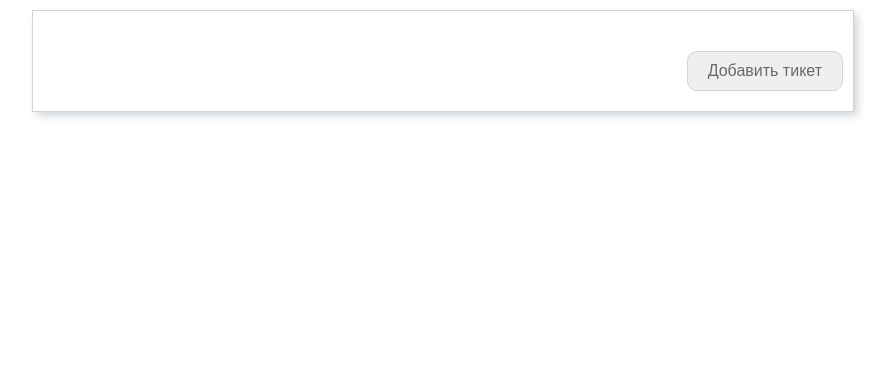
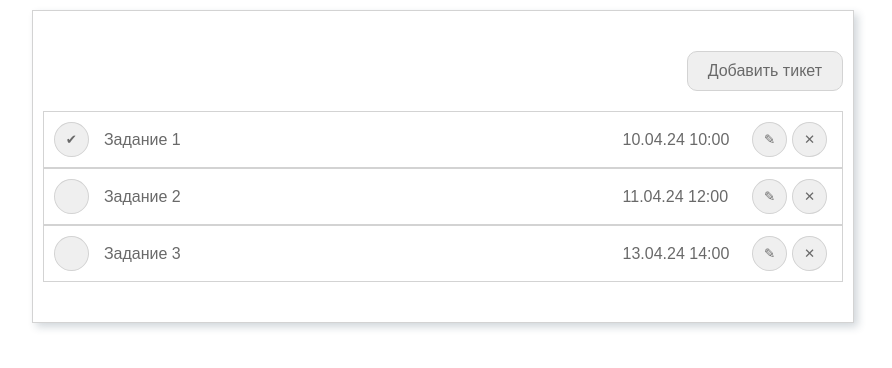
Before and after one commit to ustasnov/ahj-httpf, a website built with webpack: page src/index.html in a window 1280 px wide. Shown: the whole page, without its empty margins (197-1089 px from the left). Built offline with nearby package versions, Linux system fonts and the light colour scheme.

Commit message:
Add Ticket class

```diff
--- a/src/css/style.css
+++ b/src/css/style.css
@@ -86,3 +86,55 @@ body {
 .hidden {
     display: none;
 }
+
+.ticket-list {
+    display: flex;
+    flex-direction: column;
+    margin: 20px 0;
+}
+
+.ticket {
+    display: flex;
+    flex-direction: row;
+    align-items: start;
+    padding: 10px;
+    border: 1px solid lightgray;
+}
+
+.row-btn {
+    width: 35px;
+    height: 35px;
+    margin-right: 5px;
+    border: 1px solid lightgray;
+    border-radius: 50%;
+    color: dimgray;
+}
+
+.row-btn:hover {
+    background-color: lightcyan;
+    border-color: lightblue;
+}
+
+.desc-container {
+    display: flex;
+    flex-direction: column;
+    align-items: start;
+    padding-top: 9px;
+    margin: 0 20px 0 10px;
+    width: 500px;
+}
+
+.ticket-text {
+    color: dimgray;
+}
+
+.ticket-desc {
+    margin-top: 10px;
+}
+
+.ticket-created {
+    width: 120px;
+    margin-top: 9px;
+    margin-right: 10px;
+    color: dimgray;
+}
--- a/src/js/controller/ticketlistcontroller.js
+++ b/src/js/controller/ticketlistcontroller.js
@@ -19,9 +19,13 @@ export default class TicketListController {
     this.model.createTicket(data);
   }
 
+  toggleTicketStatus(id) {
+    this.model.toggleTicketStatus(id);
+  }
+
   updateTicket(data) {
     const ticketData = this.getTicket(data.id);
-    if (ticketData && (ticketData.name != data.name || ticketData.description != data.description)) {
+    if (ticketData && (ticketData.status != data.status || ticketData.name != data.name || ticketData.description != data.description)) {
       this.model.updateTicket(data);
     }
   }
--- a/src/js/model/ticketlistmodel.js
+++ b/src/js/model/ticketlistmodel.js
@@ -1,6 +1,10 @@
 export default class TicketListModel {
   constructor() {
-    this.tickets = [];
+    this.tickets = [
+      { id: 1, name: "Задание 1", description: "Полное описание задания 1", status: 1, created: "10.04.24 10:00" },
+      { id: 1, name: "Задание 2", description: "Полное описание задания 2", status: 0, created: "11.04.24 12:00" },
+      { id: 1, name: "Задание 3", description: "Полное описание задания 3", status: 0, created: "13.04.24 14:00" }
+    ];
     this.subscribers = new Map();
   }
 
@@ -19,7 +23,7 @@ export default class TicketListModel {
   notify(ev) {
     if (this.subscribers.has(ev)) {
       Array.from(this.subscribers.get(ev)).forEach(el => {
-        el.dispatchEvent(new CustomEvent(ev, {detail: {data: this.tickets}}));
+        el.dispatchEvent(new CustomEvent(ev, { detail: { data: this.tickets } }));
       });
     }
   }
@@ -37,6 +41,10 @@ export default class TicketListModel {
 
   }
 
+  toggleTicketStatus(id) {
+
+  }
+
   updateTicket(data) {
 
   }
--- a/src/js/view/ticket.js
+++ b/src/js/view/ticket.js
@@ -1,13 +1,55 @@
 export default class Ticket {
-  constructor(controller, data) {
+  constructor(controller) {
     this.controller = controller;
-    this.data = data;
-    this.element = null;
-
-    this.render();
   }
 
-  render() {
-    //const container = document
+  addToContainer(container, data) {
+    const el = document.createElement("div");
+    el.classList.add("ticket");
+    el.id = data.id;
+    const element = container.appendChild(el);
+
+    this.render(element, data);
+
+    const statusButton = element.querySelector(".ticket-status");
+    statusButton.addEventListener("click", (ev) => {
+      const ticketEl = ev.currentTarget.closest(".ticket");
+      this.controller.toggleTicketStatus(ticketEl.id);
+    });
+
+    const editButton = element.querySelector(".ticket-edit");
+    editButton.addEventListener("click", (ev) => {
+      const ticketEl = ev.currentTarget.closest(".ticket");
+      const statusEl = ticketEl.querySelector(".ticket-status");
+      const nameEl = ticketEl.querySelector(".ticket-name");
+      const descEl = ticketEl.querySelector(".ticket-desc");
+      const createdEl = ticketEl.querySelector(".ticket-created");
+      const ticketData = {
+        id: ticketEl.id,
+        name: nameEl.textContent,
+        description: descEl.textContent,
+        status: (statusEl.textContent == "&#10004") ? 1 : 0,
+        created: createdEl.textContent
+      }
+      this.controller.updateTicket(ticketData);
+    });
+
+    const deleteButton = element.querySelector(".ticket-delete");
+    deleteButton.addEventListener("click", (ev) => {
+      const ticketEl = ev.currentTarget.closest(".ticket");
+      this.controller.deleteTicket(ticketEl.id);
+    });
+  }
+
+  render(el, data) {
+    el.innerHTML =
+      `<button class="row-btn ticket-status">${data.status === 1 ? "&#10004" : ""}</button>
+      <div class="desc-container">
+        <div class="ticket-name ticket-text">${data.name}</div>
+        <div class="ticket-desc ticket-text hidden">${data.description}</div>
+      </div>
+      <div class="ticket-created">${data.created}</div>
+      <button class="row-btn ticket-edit">&#9998</button>
+      <button class="row-btn ticket-delete">&#10005</button>`;
   }
 }
--- a/src/js/view/ticketlistform.js
+++ b/src/js/view/ticketlistform.js
@@ -4,6 +4,7 @@ import Ticket from "./ticket";
 export default class TicketListForm {
   constructor(controller) {
     this.controller = controller;
+    this.ticket = new Ticket(controller);
     this.ticketForm = new TicketForm(controller);
 
     this.container = document.querySelector(".ticket-list-container");
@@ -15,7 +16,7 @@ export default class TicketListForm {
       this.ticketListEl.innerHTML = "";
 
       Array.from(ev.detail.data).forEach((ticketData) => {
-        this.addTicket(ticketData);
+        this.ticket.addToContainer(this.ticketListEl, ticketData);
       });
       //alert("Ticket list updated on server");
     });
@@ -35,10 +36,4 @@ export default class TicketListForm {
       </div>
       <div class="ticket-list"></div>`;
   }
-
-  addTicket(ticketData) {
-    const ticket = new Ticket(this.controller, ticketData);
-    this.ticketListEl.appendChild(ticket.element);
-  }
-
 }
```
